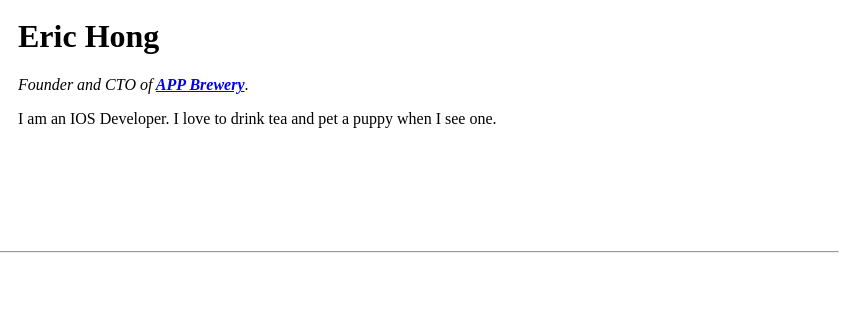
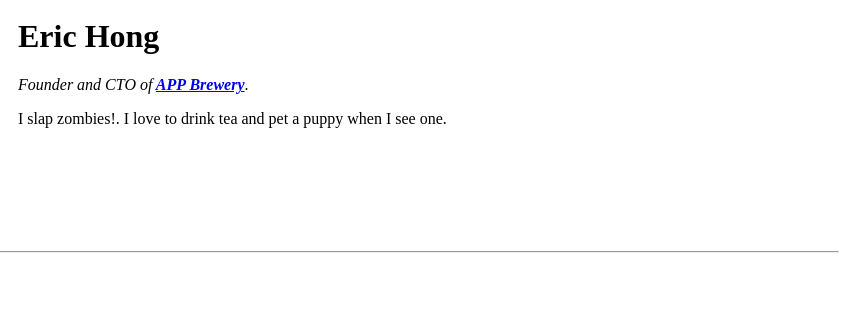
Before and after one commit to Odisanderson/CV, a plain HTML site: page index.html in a window 1280 px wide. Shown: the part 111-424 px from the top of the page, 433-1280 px from the left. Drawn offline with Linux system fonts and the light colour scheme.

Commit message:
Update index.html

```diff
--- a/index.html
+++ b/index.html
@@ -13,7 +13,7 @@
       <td>
         <h1>Eric Hong</h1>
         <p><em>Founder and CTO of<strong> <a href="https://www.appbrewery.co/">APP Brewery</a></strong></em>.</p>
-        <p>I am an IOS Developer. I love to drink tea and pet a puppy when I see one.</p>
+        <p>I slap zombies!. I love to drink tea and pet a puppy when I see one.</p>
       </td>
     </tr>
   </table>
```
